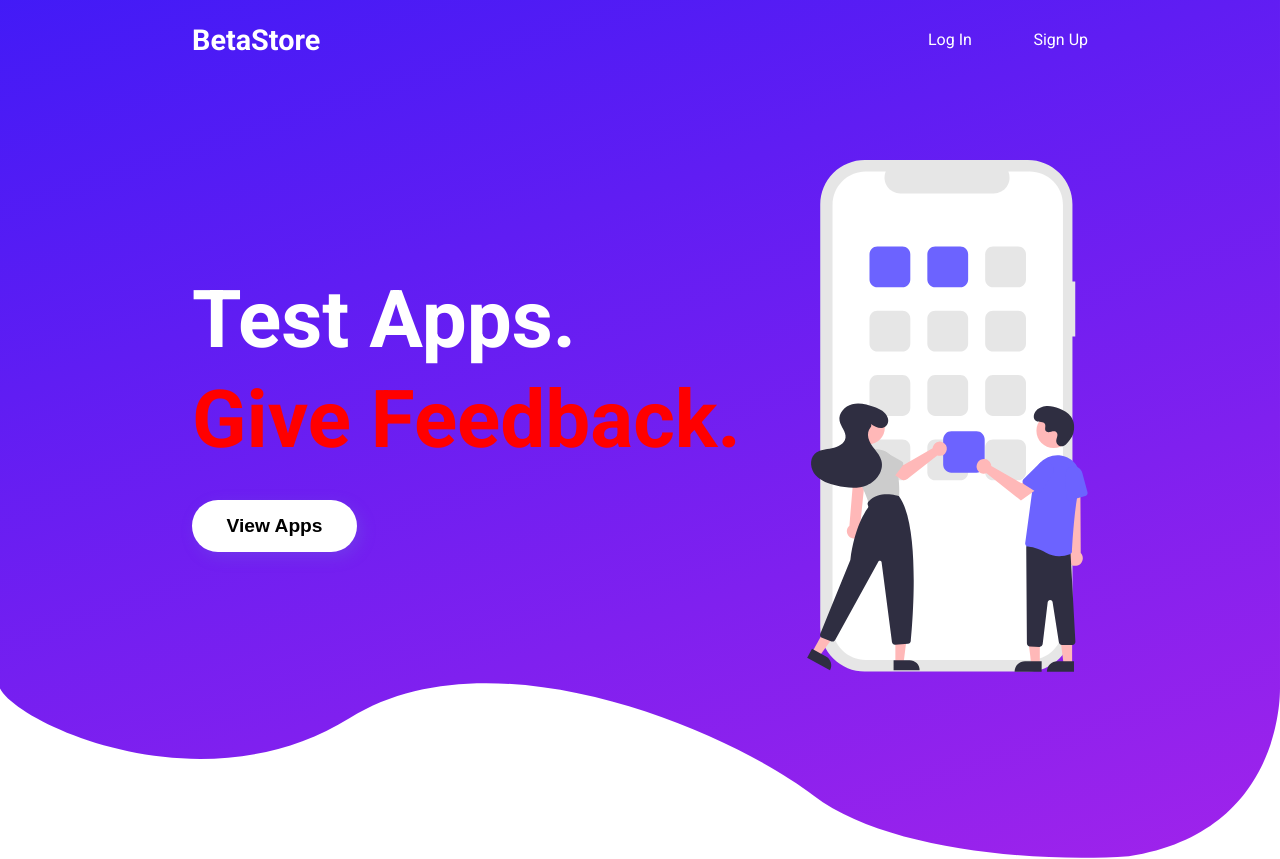
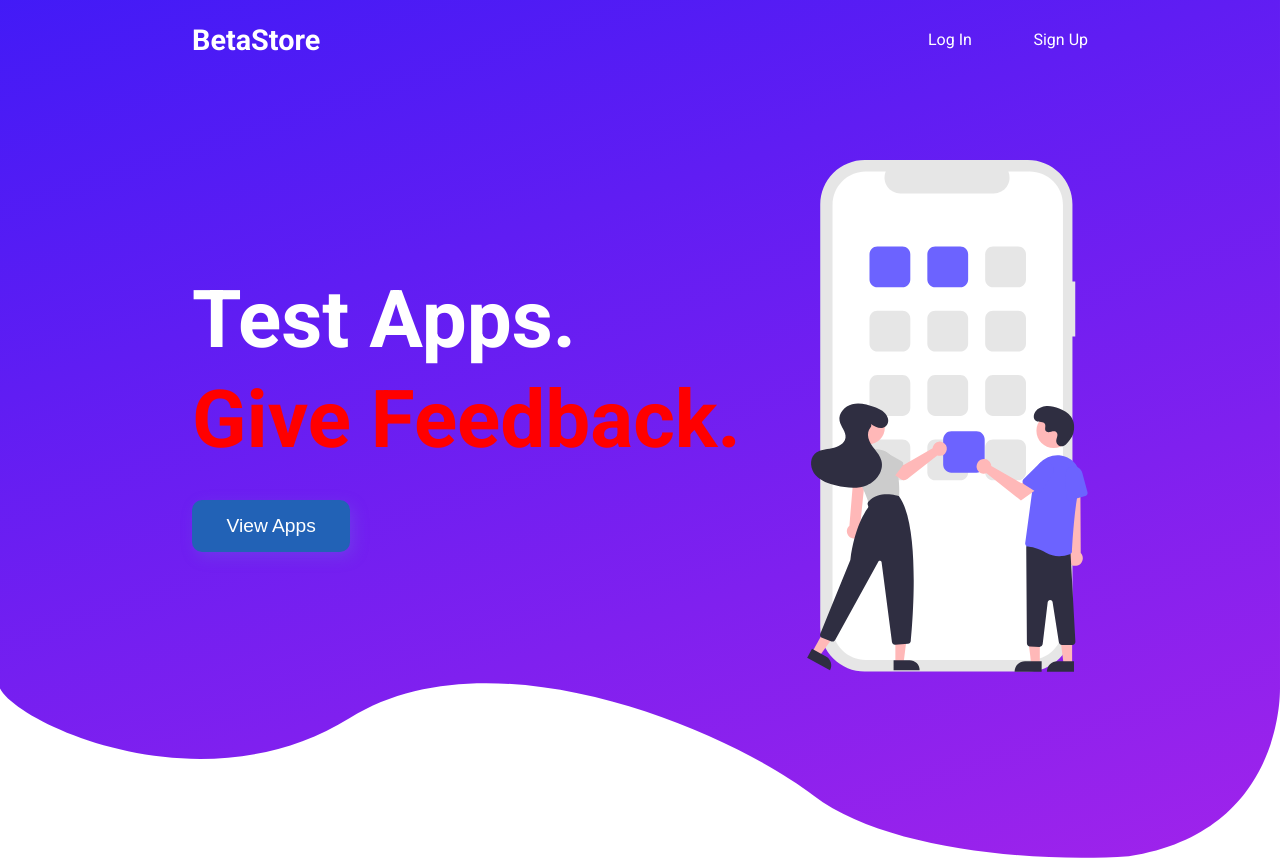
Before and after one commit to floriankulig/testiply, a Next.js app: page / in a window 1280 px wide. Shown: the top 859 px of the page. Built offline with nearby package versions, Linux system fonts and the light colour scheme.

Commit message:
Added all logic for UIButton in own component

```diff
--- a/src/components/Button.ts
+++ b/src/components/Button.ts
@@ -1,11 +1,66 @@
-import styled from "styled-components";
+import { cssVar, darken, rgba } from "polished";
+import styled, { css } from "styled-components";
 
-export const Button = styled.button`
-  background-color: white;
+interface ButtonProps {
+  basic?: boolean;
+  transparent?: boolean;
+  rounded?: boolean;
+  bold?: boolean;
+  disableElevation?: boolean;
+  color?: string;
+}
+
+export const Button = styled.button<ButtonProps>`
   border: none;
   padding: 0.8em 1.8em;
-  font-weight: bold;
   font-size: 1.1rem;
-  border-radius: 2em;
+  ${(p) => p.bold && "font-weight: bold"};
+  border-radius: ${(p) => (p.rounded ? "3em" : "var(--border-radius)")};
   cursor: pointer;
+  transition: 0.5s all;
+  ${(p) =>
+    !p.disableElevation &&
+    css`
+      box-shadow: var(--btn-shadow);
+      &:hover {
+        box-shadow: var(--btn-shadow-hover);
+      }
+    `}
+
+  ${(p) =>
+    p.transparent || p.basic //When Button is transparent or basic
+      ? css`
+          background-color: transparent;
+          color: ${p.color ? p.color : "var(--primary)"};
+          box-shadow: none;
+          border: 1px solid
+            ${p.basic ? (p.color ? p.color : "var(--primary)") : "none"};
+
+          &:hover {
+            background-color: ${p.color
+              ? rgba(p.color, 0.1)
+              : rgba(p.theme.primary, 0.1)};
+            box-shadow: none;
+          }
+        `
+      : css`
+          //default styles (normal primary color)
+          background-color: ${p.color ? p.color : "var(--primary)"};
+          color: white;
+          &:hover {
+            background-color: ${p.color
+              ? darken(0.05, p.color)
+              : darken(0.05, p.theme.primary)};
+          }
+        `};
+
+  &:disabled {
+    cursor: default;
+    background-color: ${rgba(0, 0, 0, 0.12)};
+    color: rgba(0, 0, 0, 0.26);
+    box-shadow: none;
+    &:hover {
+      box-shadow: none;
+    }
+  }
 `;
```
